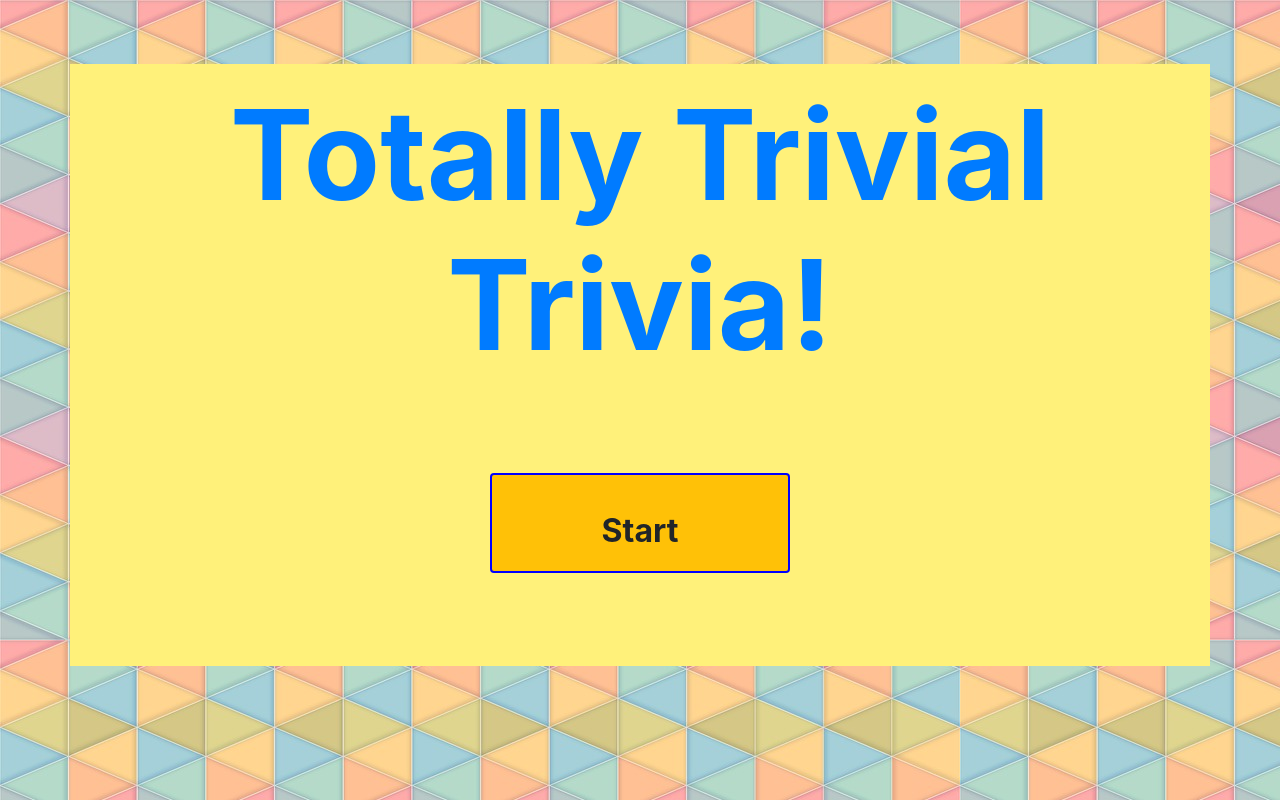
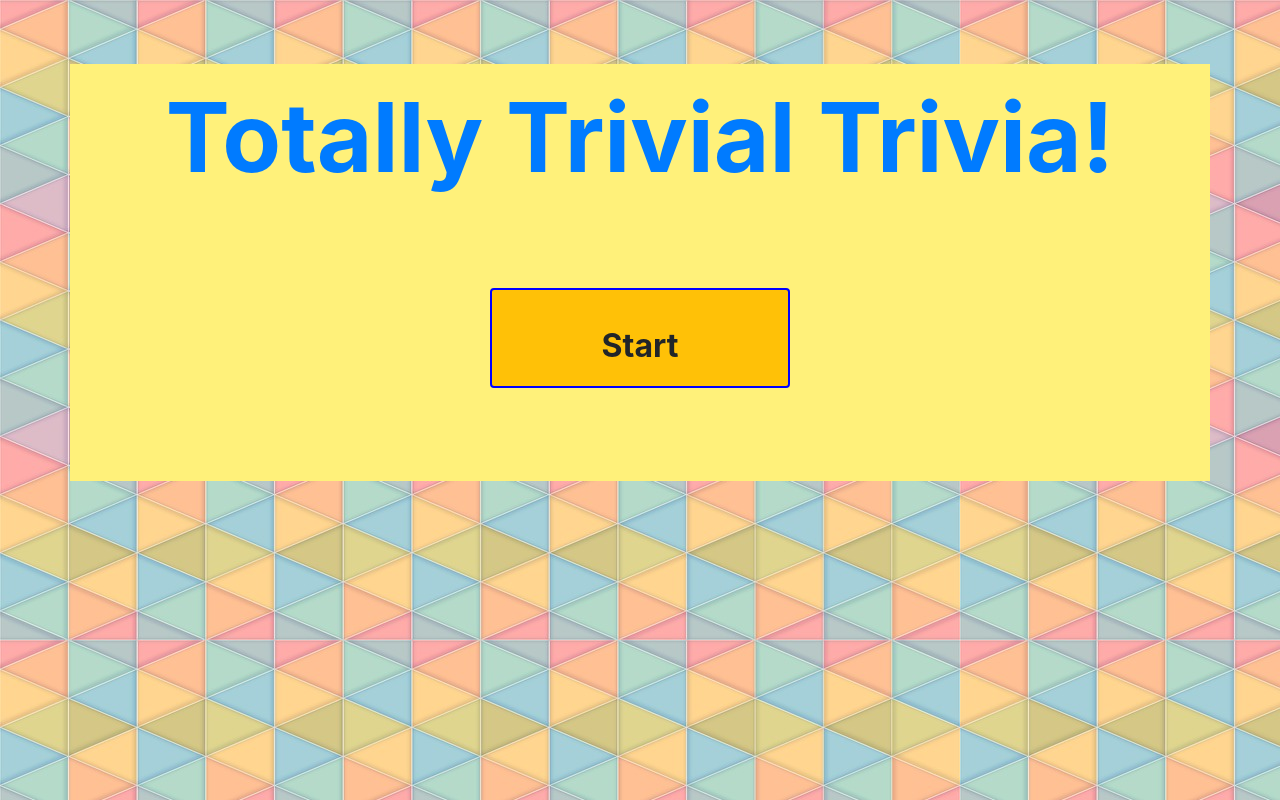
Before and after one commit to Btagra/TriviaGame, a plain HTML site: page index.html in a window 1280 px wide. Drawn offline with nearby package versions, Linux system fonts and the light colour scheme.

Commit message:
added new html file

```diff
--- a/assets/css/style.css
+++ b/assets/css/style.css
@@ -22,7 +22,6 @@ button{
 
 
 h1{
-  font-size: 125px;
   margin-bottom: 15px;
 }
 
--- a/index.html
+++ b/index.html
@@ -15,7 +15,7 @@
     <div class="container text-center w-100 p-3 h-100">
         <div class="row">
             <div class="col-md-12">
-                <h1 class="text-primary font-weight-bold">Totally Trivial Trivia!</h1>
+                <h1 class="display-1 text-primary font-weight-bold">Totally Trivial Trivia!</h1>
             </div>
         </div>
         <div class="row">
```
